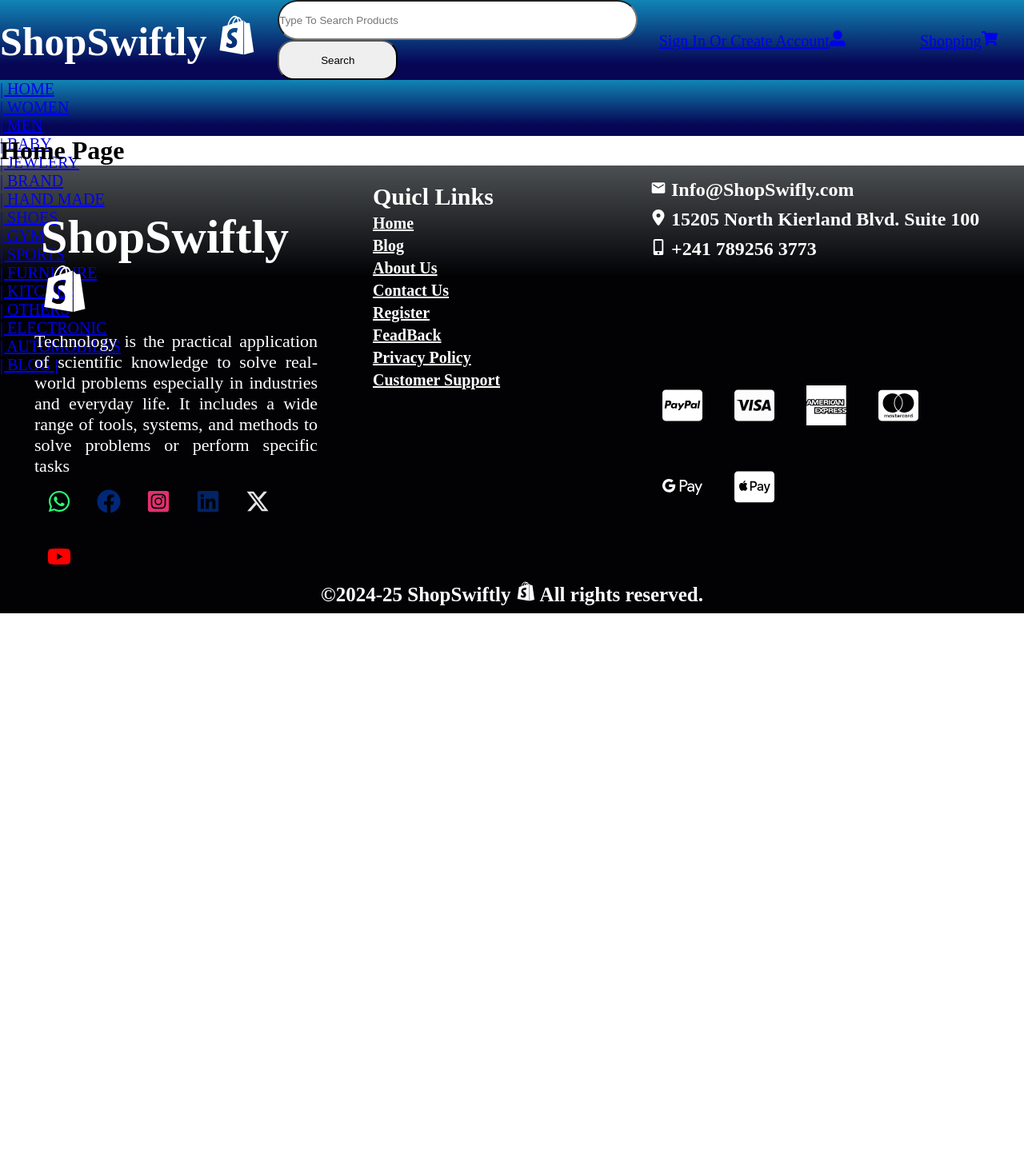
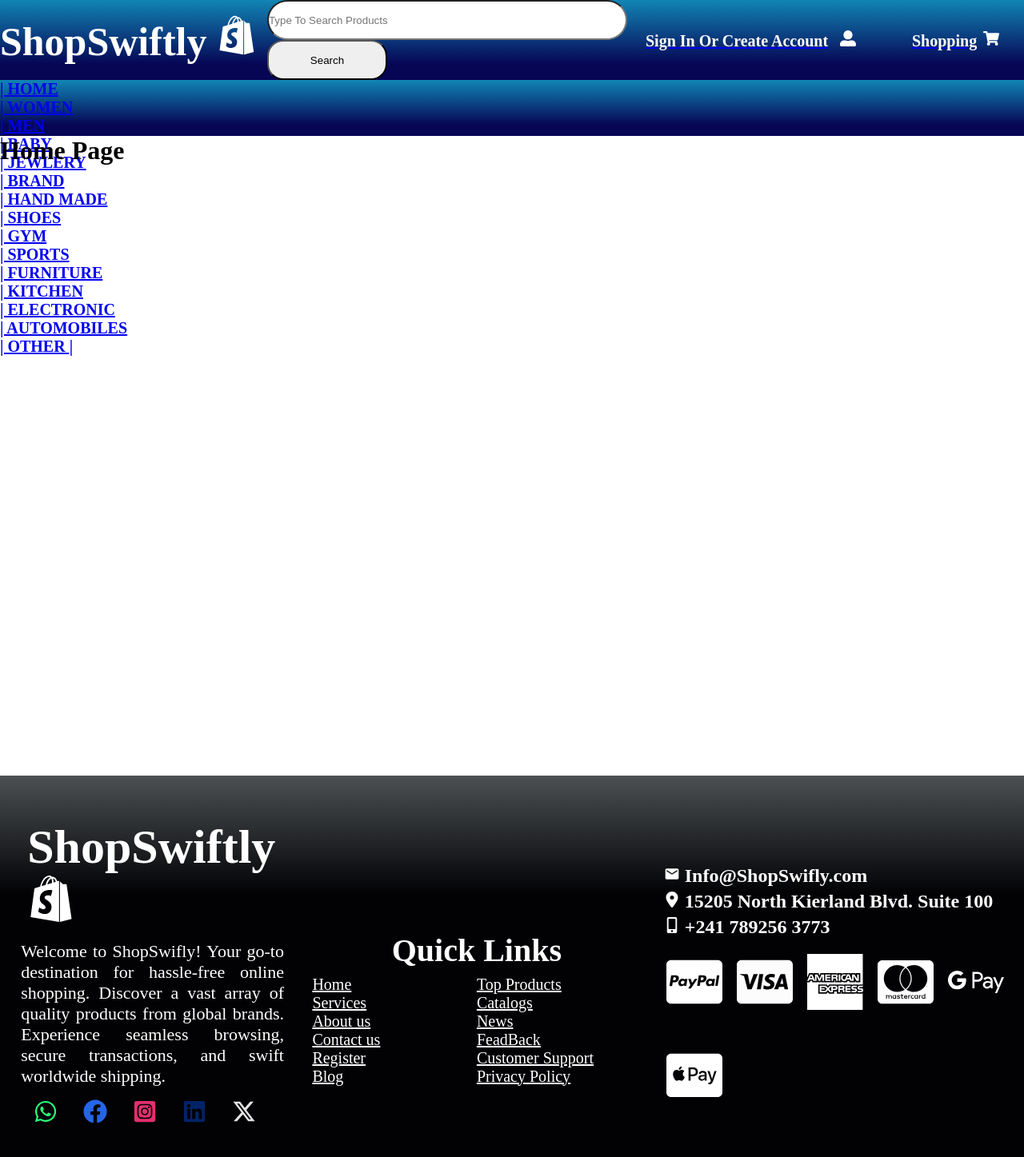
Before and after one commit to iamabd591/ShopSwiftly-Mern-Stack-Ecommerce-Project, a React (Create React App) app in the folder client/: page / in a window 1280 px wide. Shown: the top 1447 px of the page at 80% size. Before the commit the page ends 1062 px from the top, so only its background shows below. Built offline with nearby package versions, Linux system fonts and the light colour scheme; the HTML template or start-up script is replaced by a standard one.

Commit message:
complete header & footer design

```diff
--- a/client/src/components/layout/Footer.js
+++ b/client/src/components/layout/Footer.js
@@ -32,10 +32,10 @@ export default function Footer() {
             </span>
           </h2>
           <p>
-            Technology is the practical application of scientific knowledge to
-            solve real-world problems especially in industries and everyday
-            life. It includes a wide range of tools, systems, and methods to
-            solve problems or perform specific tasks
+            Welcome to ShopSwifly! Your go-to destination for hassle-free online
+            shopping. Discover a vast array of quality products from global
+            brands. Experience seamless browsing, secure transactions, and swift
+            worldwide shipping.
           </p>
           <div className="Social">
             <ul>
@@ -88,7 +88,8 @@ export default function Footer() {
           </div>
         </div>
         <div className="Footer-Nav">
-          <h4>Quicl Links</h4>
+          <h4>Quick Links</h4>
+          <div className="links-nave">
             <div className="nav">
               <ul>
                 <li>
@@ -98,17 +99,17 @@ export default function Footer() {
                 </li>
                 <li>
                   <NavLink to="/" className="nav-link">
-                  Blog
+                    Services
                   </NavLink>
                 </li>
                 <li>
                   <NavLink to="/" className="nav-link">
-                  About Us
+                    About us
                   </NavLink>
                 </li>
                 <li>
                   <NavLink to="/" className="nav-link">
-                  Contact Us
+                    Contact us
                   </NavLink>
                 </li>
                 <li>
@@ -118,7 +119,37 @@ export default function Footer() {
                 </li>
                 <li>
                   <NavLink to="/" className="nav-link">
+                    Blog
+                  </NavLink>
+                </li>
+              </ul>
+            </div>
+
+            <div className="nav">
+              <ul>
+                <li>
+                  <NavLink to="/" className="nav-link">
+                    Top Products
+                  </NavLink>
+                </li>
+                <li>
+                  <NavLink to="/" className="nav-link">
+                    Catalogs
+                  </NavLink>
+                </li>
+                <li>
+                  <NavLink to="/" className="nav-link">
+                    News
+                  </NavLink>
+                </li>
+                <li>
+                  <NavLink to="/" className="nav-link">
                     FeadBack
+                  </NavLink>
+                </li>
+                <li>
+                  <NavLink to="/" className="nav-link">
+                    Customer Support
                   </NavLink>
                 </li>
                 <li>
@@ -126,12 +157,8 @@ export default function Footer() {
                     Privacy Policy
                   </NavLink>
                 </li>
-              <li>
-                <NavLink to="/" className="nav-link">
-                  Customer Support
-                </NavLink>
-              </li>
               </ul>
+            </div>
           </div>
         </div>
         <div className="payment">
@@ -168,6 +195,7 @@ export default function Footer() {
               </li>
             </ul>
           </div>
+
           <div className="method">
             <ul>
               <li>
@@ -211,7 +239,7 @@ export default function Footer() {
       </div>
       <div className="rights">
         <h4>
-          &copy;2024-25 ShopSwiftly <FaShopify /> All rights reserved.
+          &copy; 2024-25 ShopSwiftly <FaShopify /> All rights reserved.
         </h4>
       </div>
     </>
--- a/client/src/components/layout/Header.js
+++ b/client/src/components/layout/Header.js
@@ -26,7 +26,7 @@ export default function Header() {
                   placeholder="Type To Search Products"
                   aria-label="Search"
                 />
-                <button className="btn btn-outline-success" type="submit">
+                <button className="btn btn btn-primary" type="submit">
                   Search
                 </button>
               </form>
@@ -37,10 +37,12 @@ export default function Header() {
             <div className="account">
               <div className="nav-item">
                 <NavLink to="/signin" className="nav-link" aria-current="page">
+                  <p>
                     Sign In Or Create Account
                     <span>
                       <FaUserAlt />
                     </span>
+                  </p>
                 </NavLink>
               </div>
             </div>
@@ -50,10 +52,12 @@ export default function Header() {
             <div className="Shopping">
               <div className="nav-item">
                 <NavLink to="/cart" className="nav-link" aria-current="page">
+                  <p>
                     Shopping
                     <span>
                       <FaShoppingCart />
                     </span>
+                  </p>
                 </NavLink>
               </div>
             </div>
@@ -137,12 +141,6 @@ export default function Header() {
               </li>
 
               <li className="nav-item">
-                <NavLink to="/accessories" className="nav-link" tabIndex="-1">
-                  | Others
-                </NavLink>
-              </li>
-
-              <li className="nav-item">
                 <NavLink to="/electronic" className="nav-link" tabIndex="-1">
                   | Electronic
                 </NavLink>
@@ -156,7 +154,7 @@ export default function Header() {
 
               <li className="nav-item">
                 <NavLink to="/Blog" className="nav-link" tabIndex="-1">
-                  | Blog |
+                  | Other |
                 </NavLink>
               </li>
             </ul>
--- a/client/src/components/layout/Layout.js
+++ b/client/src/components/layout/Layout.js
@@ -6,7 +6,7 @@ export default function Layout(props) {
   return (
     <div>
       <Header/>
-      {props.children}
+     <main style={{minHeight:'100vh'}}>{props.children}</main>
       <Footer/>
     </div>
   )
--- a/client/src/index.css
+++ b/client/src/index.css
@@ -51,32 +51,36 @@ section ul {
   height: 50px;
 }
 
-.account {
+.account .nav-item p {
   width: 300px;
   height: 100%;
-  color: #fff;
+  color: #ffffff;
   font-size: 20px;
-  font-weight: 500;
+  font-weight: 700;
+  margin: 10px;
 }
 
-.account span {
-  font-size: 20px;
+.account .nav-item p span {
+  margin-left: 15px;
 }
 
-.Shopping {
+.Shopping .nav-item p {
   width: 130px;
   height: 100%;
-  color: #fff;
+  color: #ffffff;
   font-size: 20px;
-  font-weight: 500;
+  font-weight: 700;
+  margin: 10px;
 }
-.Shopping span {
-  font-size: 20px;
+.Shopping .nav-item p span {
+  margin-left: 8px;
 }
 .navbar {
   font-size: 20px;
   height: 70px;
   text-transform: uppercase;
+  color: #ffffff !important;
+  font-weight: bold;
   background: rgb(6, 6, 85) !important;
   background: linear-gradient(
     0deg,
@@ -85,11 +89,11 @@ section ul {
   ) !important;
 }
 .nav-link:hover {
-  color: #9f003d !important;
+  color: #ffffff !important;
 }
 .Footer {
   width: 100%;
-  height: 510px;
+  height: 100%;
   display: flex;
   justify-content: space-around;
   align-items: center;
@@ -102,7 +106,7 @@ section ul {
   ) !important;
 }
 .info {
-  width: 30%;
+  width: 28%;
   height: 100%;
   padding: 10px 12px;
 }
@@ -120,14 +124,24 @@ section ul {
   text-align: justify;
 }
 .Footer-Nav {
-  width: 25%;
+  width: 35%;
   height: 100%;
   padding: 10px 15px;
 }
+.links-nave {
+  display: flex;
+  align-items: center;
+  justify-content: center;
+  width: 100%;
+  height: 100%;
+}
 .Footer-Nav h4 {
-  font-weight: bold;
-  font-size: 30px;
+  font-size: 40px;
+  text-decoration: none;
   color: #fff;
+  margin-top: 25px;
+  padding: 8px;
+  text-align: center;
 }
 .Footer-Nav .nav {
   width: 100%;
@@ -135,12 +149,15 @@ section ul {
 }
 .Footer-Nav .nav ul li {
   list-style: none;
-  margin-top: 5px;
   font-size: 20px;
 }
 .Footer-Nav .nav ul li .nav-link {
   color: #ffffff;
-  font-weight: 700;
+  display: flex;
+  justify-content: space-between;
+}
+.Footer-Nav .nav ul li .nav-link:hover {
+  text-decoration: underline;
 }
 .Social {
   width: 100%;
@@ -156,11 +173,8 @@ section ul {
 .youtube {
   color: #ff0000;
 }
-.pintrest {
-  color: #e60023;
-}
 .facebook {
-  color: #002879;
+  color: #2566e9;
 }
 .instagram {
   color: #e1306c;
@@ -179,24 +193,34 @@ section ul {
   width: 35%;
   height: 100%;
 }
-.rights {
+.infomation {
   width: 100%;
-  height: 50px;
-  display: flex;
-  justify-content: space-around;
-  align-items: center;
-  background: #020205;
+  height: 50%;
 }
-.payment .method {
+.infomation ul li {
+  list-style-type: none;
+  margin: 5px;
+  font-size: 20px;
+}
+.infomation ul li p {
+  font-weight: bold;
+  font-size: 24px;
+  color: #fff;
+}
+.infomation ul li p span {
+  color: #fff;
+  font-size: 20px;
+}
+.method {
   width: 100%;
   height: 100%;
 }
 
-.payment .method ul li {
+.method ul li {
   list-style-type: none;
   float: left;
-  margin: 20px;
-  font-size: 50px;
+  margin: 15px 10px 15px 8px;
+  font-size: 70px;
   cursor: pointer;
 }
 .paypal {
@@ -221,23 +245,12 @@ section ul {
   font-size: 25px;
   color: #fff;
 }
-.infomation {
+
+.rights {
   width: 100%;
-  height: 50%;
+  height: 50px;
+  display: flex;
+  justify-content: space-around;
+  align-items: center;
+  background: #020205;
 }
-.infomation ul li {
-  list-style-type: none;
-  float: left;
-  margin: 5px;
-  font-size: 20px;
-  cursor: pointer;
-}
-.infomation ul li p {
-  font-weight: bold;
-  font-size: 24px;
-  color: #fff;
-}
-.infomation ul li p span {
-  color: #fff;
-  font-size: 20px;
-}
```
Lines whose indentation alone changed are shown as unchanged.
